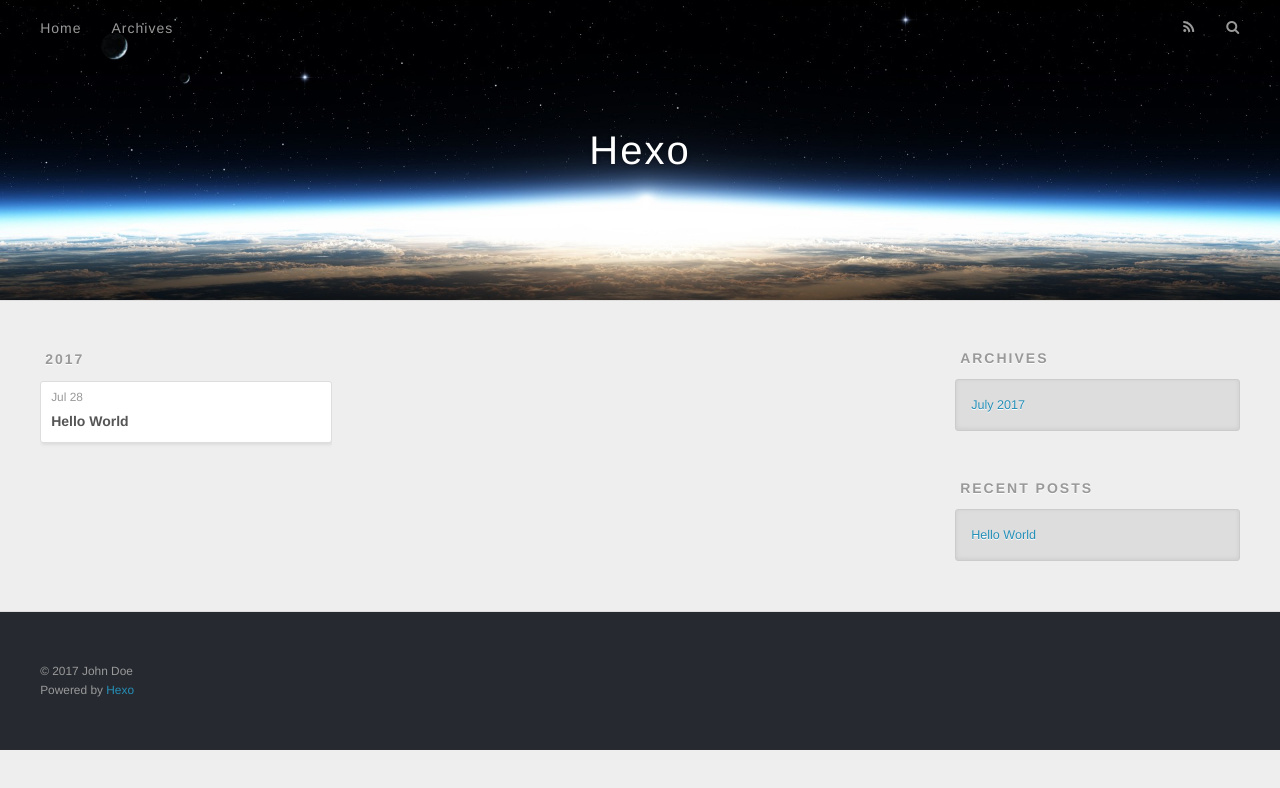
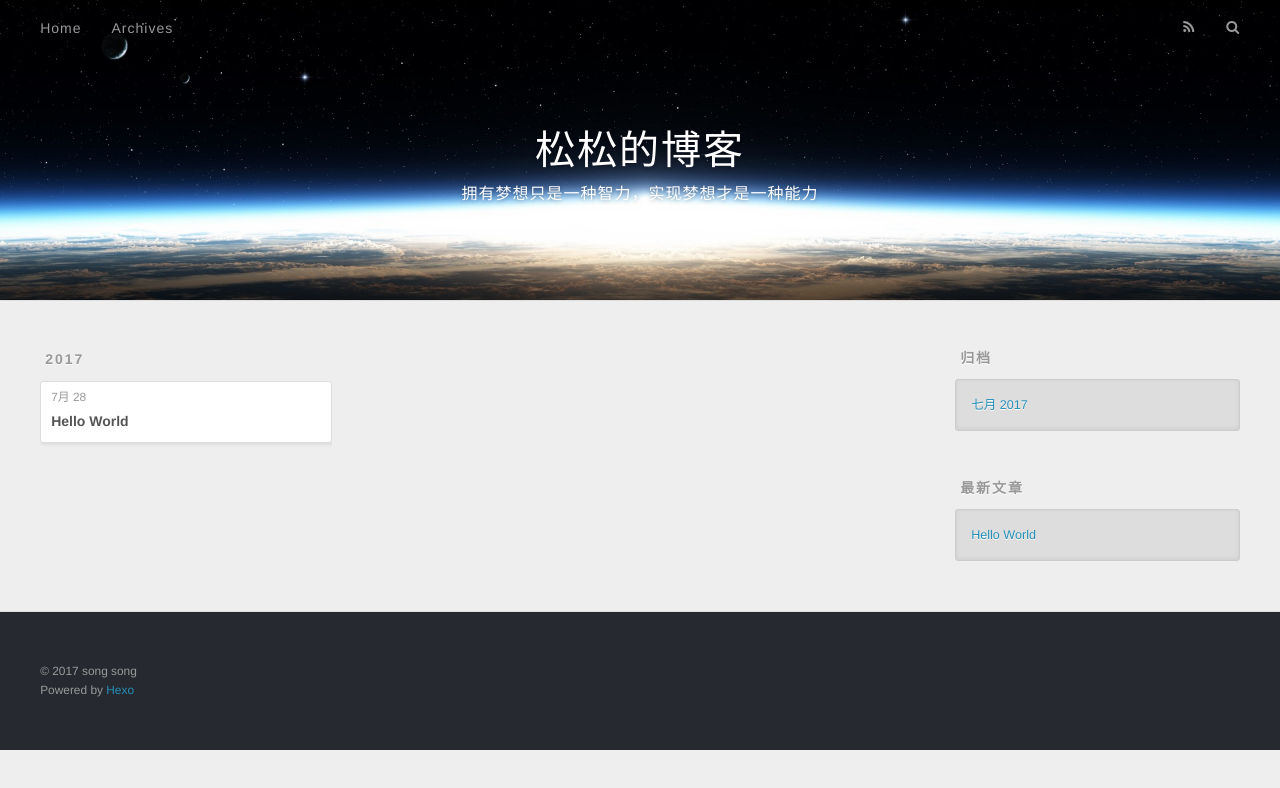
Before and after one commit to songsongtao/songsongtao.github.io, a plain HTML site: page archives/index.html in a window 1280 px wide. Drawn offline with nearby package versions, Linux system fonts and the light colour scheme.

Commit message:
Site updated: 2017-07-28 14:15:24

```diff
--- a/archives/index.html
+++ b/archives/index.html
@@ -3,16 +3,20 @@
 <head>
   <meta charset="utf-8">
 
-  <title>Archives | Hexo</title>
+  <title>归档 | 松松的博客</title>
   <meta name="viewport" content="width=device-width, initial-scale=1, maximum-scale=1">
-  <meta property="og:type" content="website">
-<meta property="og:title" content="Hexo">
+  <meta name="description" content="good good study day day up.">
+<meta property="og:type" content="website">
+<meta property="og:title" content="松松的博客">
 <meta property="og:url" content="http://yoursite.com/archives/index.html">
-<meta property="og:site_name" content="Hexo">
+<meta property="og:site_name" content="松松的博客">
+<meta property="og:description" content="good good study day day up.">
+<meta property="og:locale" content="zh-CN">
 <meta name="twitter:card" content="summary">
-<meta name="twitter:title" content="Hexo">
+<meta name="twitter:title" content="松松的博客">
+<meta name="twitter:description" content="good good study day day up.">
 
-    <link rel="alternate" href="/atom.xml" title="Hexo" type="application/atom+xml">
+    <link rel="alternate" href="/atom.xml" title="松松的博客" type="application/atom+xml">
 
 
     <link rel="icon" href="/favicon.png">
@@ -33,8 +37,12 @@
   <div id="header-outer" class="outer">
     <div id="header-title" class="inner">
       <h1 id="logo-wrap">
-        <a href="/" id="logo">Hexo</a>
+        <a href="/" id="logo">松松的博客</a>
       </h1>
+
+        <h2 id="subtitle-wrap">
+          <a href="/" id="subtitle">拥有梦想只是一种智力，实现梦想才是一种能力</a>
+        </h2>
 
     </div>
     <div id="header-inner" class="inner">
@@ -50,7 +58,7 @@
 
           <a id="nav-rss-link" class="nav-icon" href="/atom.xml" title="RSS Feed"></a>
 
-        <a id="nav-search-btn" class="nav-icon" title="Search"></a>
+        <a id="nav-search-btn" class="nav-icon" title="搜索"></a>
       </nav>
       <div id="search-form-wrap">
         <form action="//google.com/search" method="get" accept-charset="UTF-8" class="search-form"><input type="search" name="q" class="search-form-input" placeholder="Search"><button type="submit" class="search-form-submit">&#xF002;</button><input type="hidden" name="sitesearch" value="http://yoursite.com"></form>
@@ -76,7 +84,7 @@
   <div class="archive-article-inner">
     <header class="archive-article-header">
       <a href="/2017/07/28/hello-world/" class="archive-article-date">
-  <time datetime="2017-07-28T05:51:12.259Z" itemprop="datePublished">Jul 28</time>
+  <time datetime="2017-07-28T05:51:12.259Z" itemprop="datePublished">7月 28</time>
 </a>
 
 
@@ -107,9 +115,9 @@
 
 
   <div class="widget-wrap">
-    <h3 class="widget-title">Archives</h3>
+    <h3 class="widget-title">归档</h3>
     <div class="widget">
-      <ul class="archive-list"><li class="archive-list-item"><a class="archive-list-link" href="/archives/2017/07/">July 2017</a></li></ul>
+      <ul class="archive-list"><li class="archive-list-item"><a class="archive-list-link" href="/archives/2017/07/">七月 2017</a></li></ul>
     </div>
   </div>
 
@@ -117,7 +125,7 @@
 
 
   <div class="widget-wrap">
-    <h3 class="widget-title">Recent Posts</h3>
+    <h3 class="widget-title">最新文章</h3>
     <div class="widget">
       <ul>
 
@@ -137,7 +145,7 @@
 
   <div class="outer">
     <div id="footer-info" class="inner">
-      &copy; 2017 John Doe<br>
+      &copy; 2017 song song<br>
       Powered by <a href="http://hexo.io/" target="_blank">Hexo</a>
     </div>
   </div>
```
Also changed, not shown: 2017/07/28/hello-world/index.html (+15 -10 lines), archives/2017/07/index.html (+21 -13 lines), archives/2017/index.html (+21 -13 lines), index.html (+21 -13 lines).
